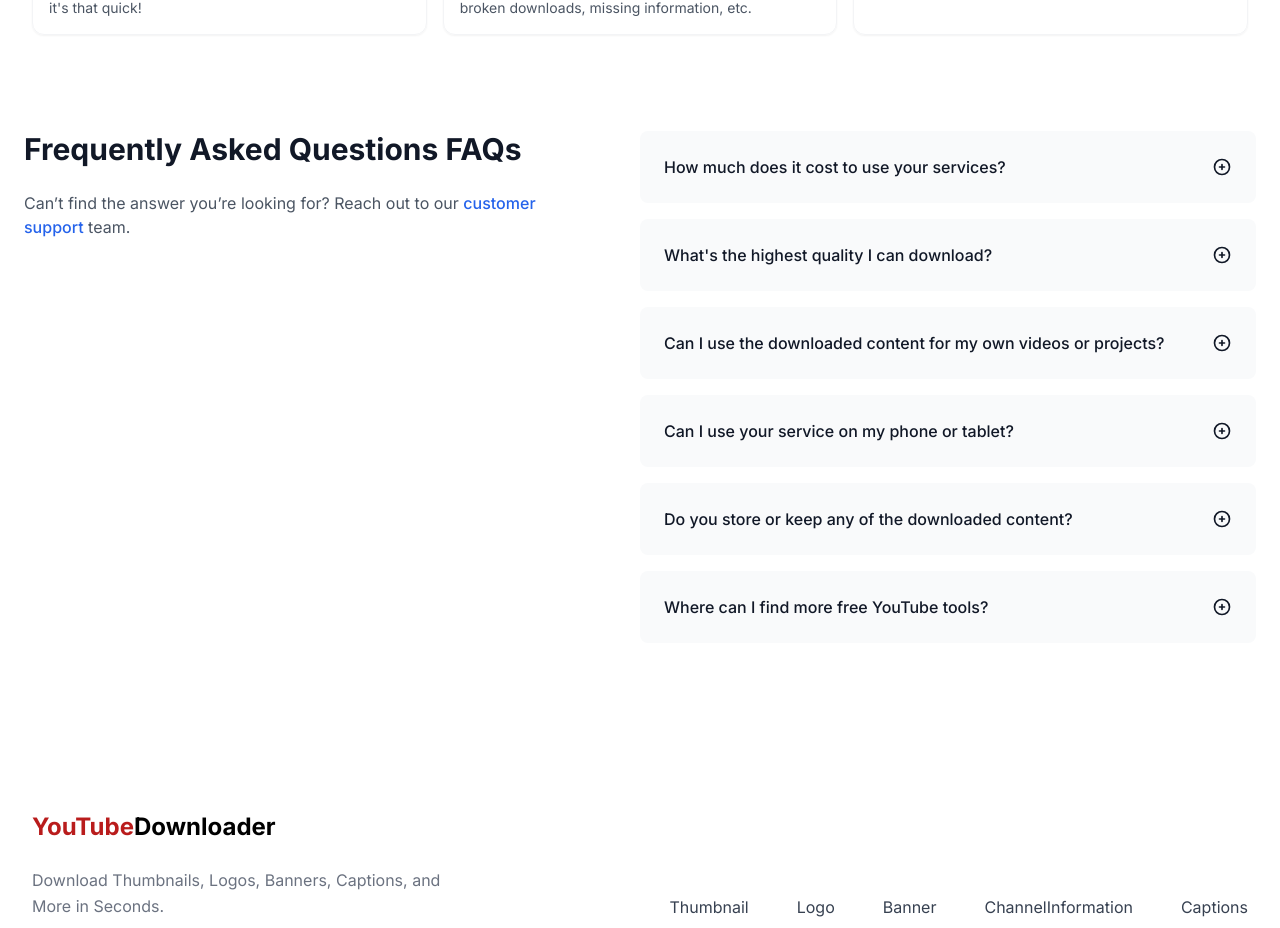
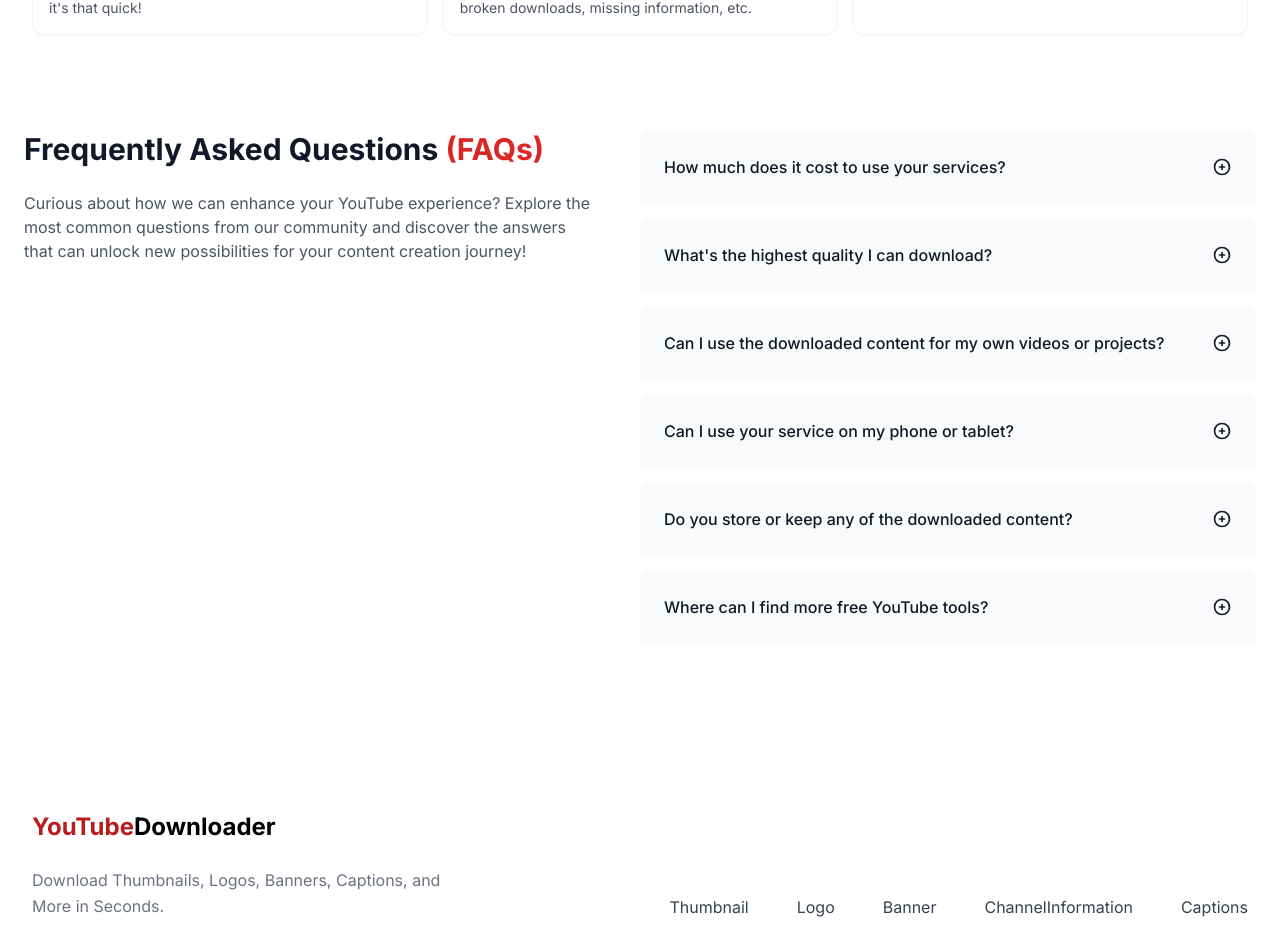
Before and after one commit to ytlab23/upwork-youtubeDownloader-Next-v1, a Next.js app: page / in a window 1280 px wide. Shown: the part 2175-3103 px from the top of the page. Built offline with nearby package versions, Linux system fonts and the light colour scheme.

Commit message:
Edit FAQ in Home page

```diff
--- a/app/components/FAQ.jsx
+++ b/app/components/FAQ.jsx
@@ -41,14 +41,13 @@ const FAQ = () => {
         {/* Left side - Header and Support Info */}
         <div className="w-full md:w-1/2 md:pr-12 text-left mb-8 md:mb-0">
           <h2 className="text-3xl font-bold mb-6 text-gray-900">
-            Frequently Asked Questions FAQs
+            Frequently Asked Questions <span className="text-red-600"> (FAQs)</span>
           </h2>
           <p className="mb-6 text-gray-600">
-            Can’t find the answer you’re looking for? Reach out to our{" "}
-            <a href="#" className="text-blue-600 font-medium">
-              customer support
-            </a>{" "}
-            team.
+            Curious about how we can enhance your YouTube experience? Explore
+            the most common questions from our community and discover the
+            answers that can unlock new possibilities for your content creation
+            journey!
           </p>
         </div>
 
```
